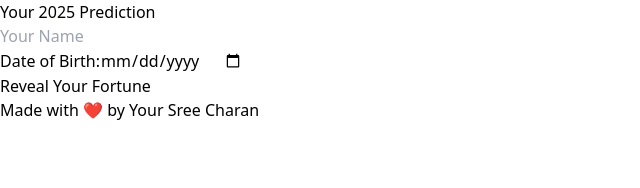
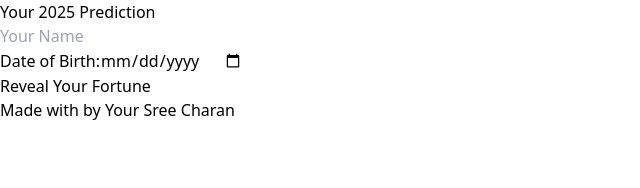
Before and after one commit to sreecharan-desu/2025-prediction, a React (Vite) app in the folder frontend/: page / in a window 1280 px wide. Shown: the top 188 px of the page, without its empty margins (0-640 px from the left). Built offline with nearby package versions, Linux system fonts and the light colour scheme.

Commit message:
chore: remove emoji from code, UI strings and docs

```diff
--- a/frontend/src/App.jsx
+++ b/frontend/src/App.jsx
@@ -321,7 +321,7 @@ const FortuneTeller = () => {
             >
               {loading ? (
                 <>
-                  <span className="animate-spin">🔄</span> <span>Generating...</span>
+                  <span className="animate-spin"></span> <span>Generating...</span>
                 </>
               ) : (
                 'Reveal Your Fortune'
@@ -358,7 +358,7 @@ const FortuneTeller = () => {
 
       {/* Footer */}
       <footer className="text-center py-4 text-sm text-gray-600">
-        Made with ❤️ by{' '}
+        Made with by{' '}
         <a
           href="https://github.com/sreecharan-desu"
           target="_blank"
```
